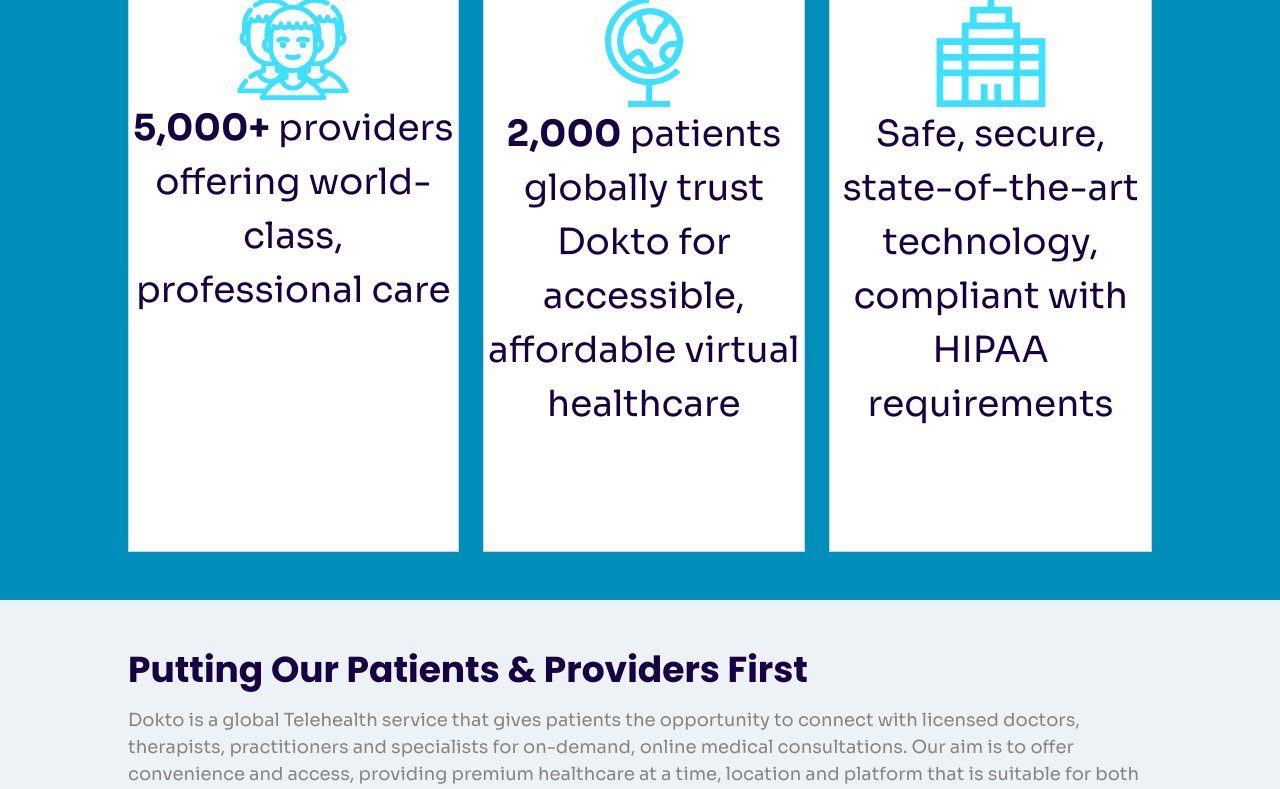
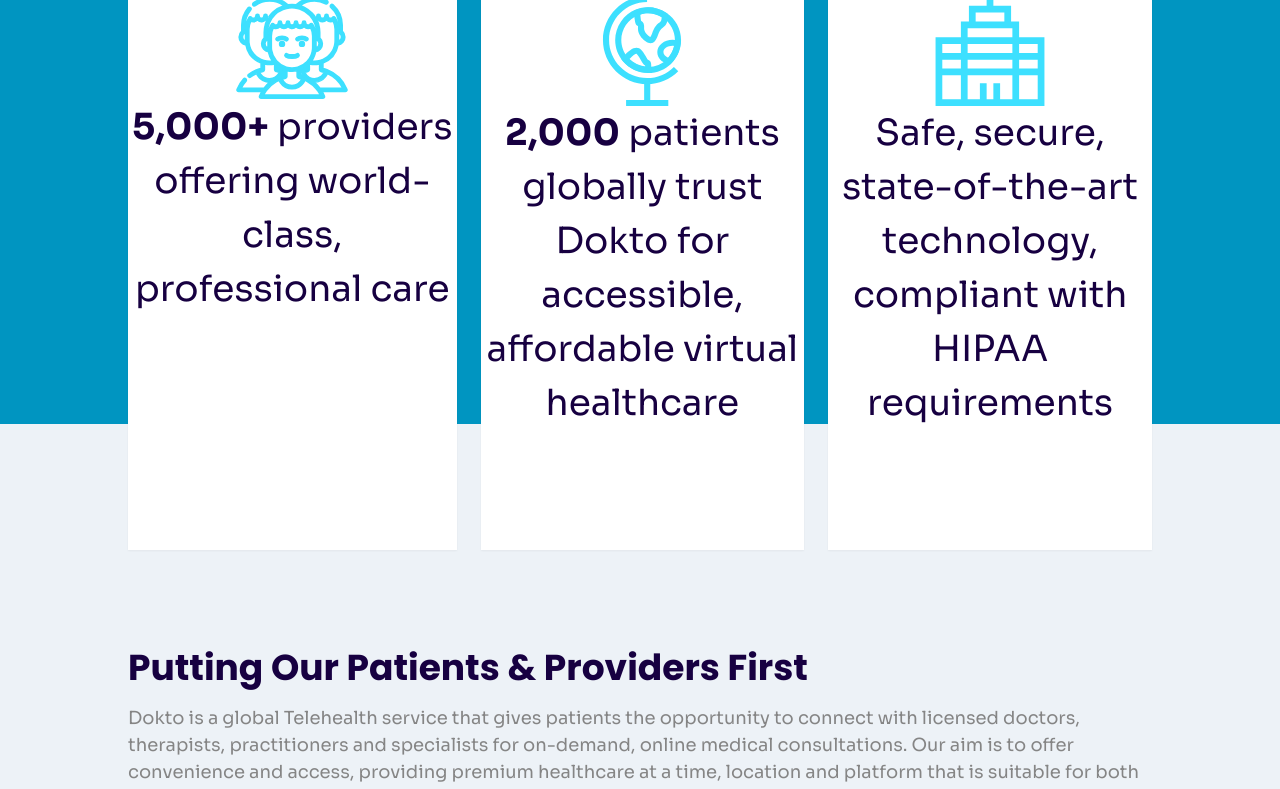
Before and after one commit to leveorxyz/dokto-frontend, a React (Create React App) app: page /about in a window 1280 px wide. Shown: the part 815-1604 px from the top of the page. Built offline with nearby package versions, Linux system fonts and the light colour scheme.

Commit message:
Update DoctoFacts style

```diff
--- a/src/components/about_us/FactSection.tsx
+++ b/src/components/about_us/FactSection.tsx
@@ -42,7 +42,10 @@
 
 export default function AboutUsFacts() {
   return (
-    <Box bg="#008FBA" py={12}>
+    <Box py={12} position="relative">
+      <Box position="absolute" top="0" left="0" bg="brand.darkSky" h="80%" w="100%" zIndex={-1} />
+      <Box position="absolute" top="80%" left="0" bg="gray.100" h="20%" w="100%" zIndex={-1} />
+
       <Box mx={[3, 3, "10%", "10%"]}>
         <Heading pb="14" color="white" fontSize="4xl">Dokto Facts</Heading>
         <Grid
--- a/src/components/common/IconCard.tsx
+++ b/src/components/common/IconCard.tsx
@@ -12,7 +12,7 @@
   };
 
   return (
-    <Box w="100%" height="100%" border="1px" borderColor="gray.300" bg="white">
+    <Box w="100%" height="100%" bg="white" boxShadow="sm">
       <Flex direction="column" alignItems="center" py={marginY} px="1">
         {icon}
         <Text fontSize="4xl" textAlign="center" color="#170041">
```
